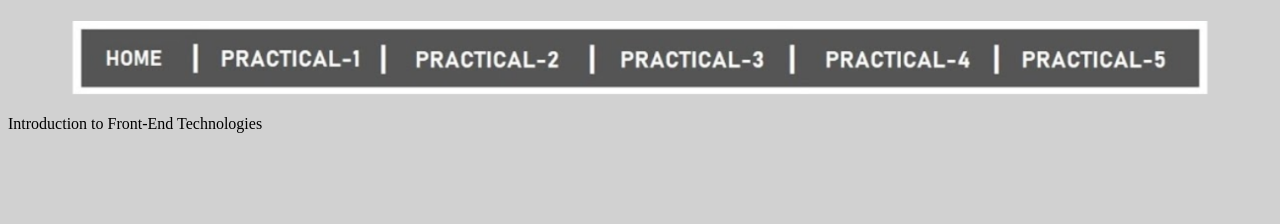
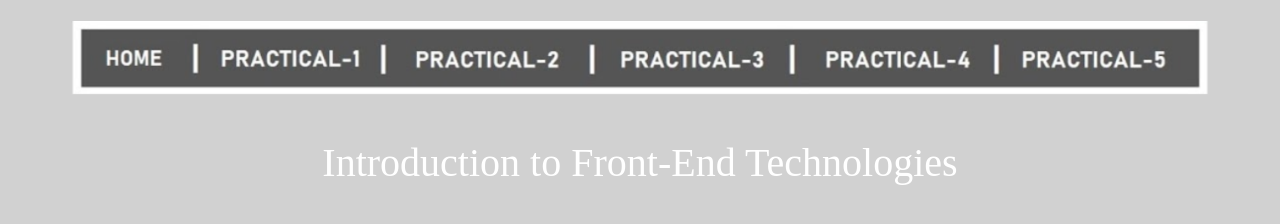
Before and after one commit to NamanKumar1/Fullstack-1_Exp-5, a plain HTML site: page index.html in a window 1280 px wide. Drawn offline with Linux system fonts and the light colour scheme.

Commit message:
add style to the text

```diff
--- a/index.html
+++ b/index.html
@@ -9,8 +9,8 @@
 </head>
 
 <body style="background-color: rgb(209, 209, 209);">
-    <img src="./Screenshot (74).png" alt="navigation bar" width="90%" style="margin-left: 5%; margin-top: 1%;"><br>
-    <p>Introduction to Front-End Technologies</p>
+    <img src="./Screenshot (74).png" alt="navigation bar" width="90%" style="margin-left: 5%; margin-top: 1%;">
+    <p style="text-align: center; color: white; font-size: 40px;">Introduction to Front-End Technologies</p>
 </body>
 
 </html>
```
